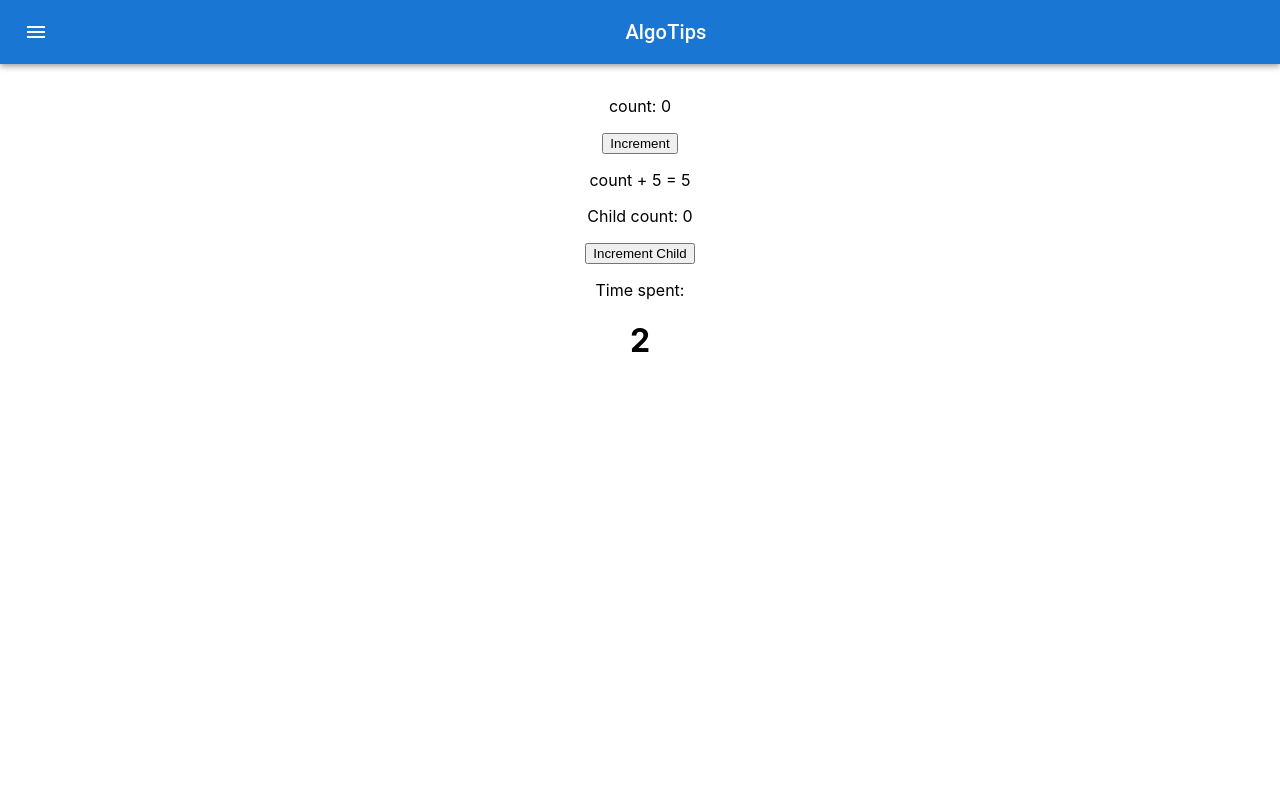
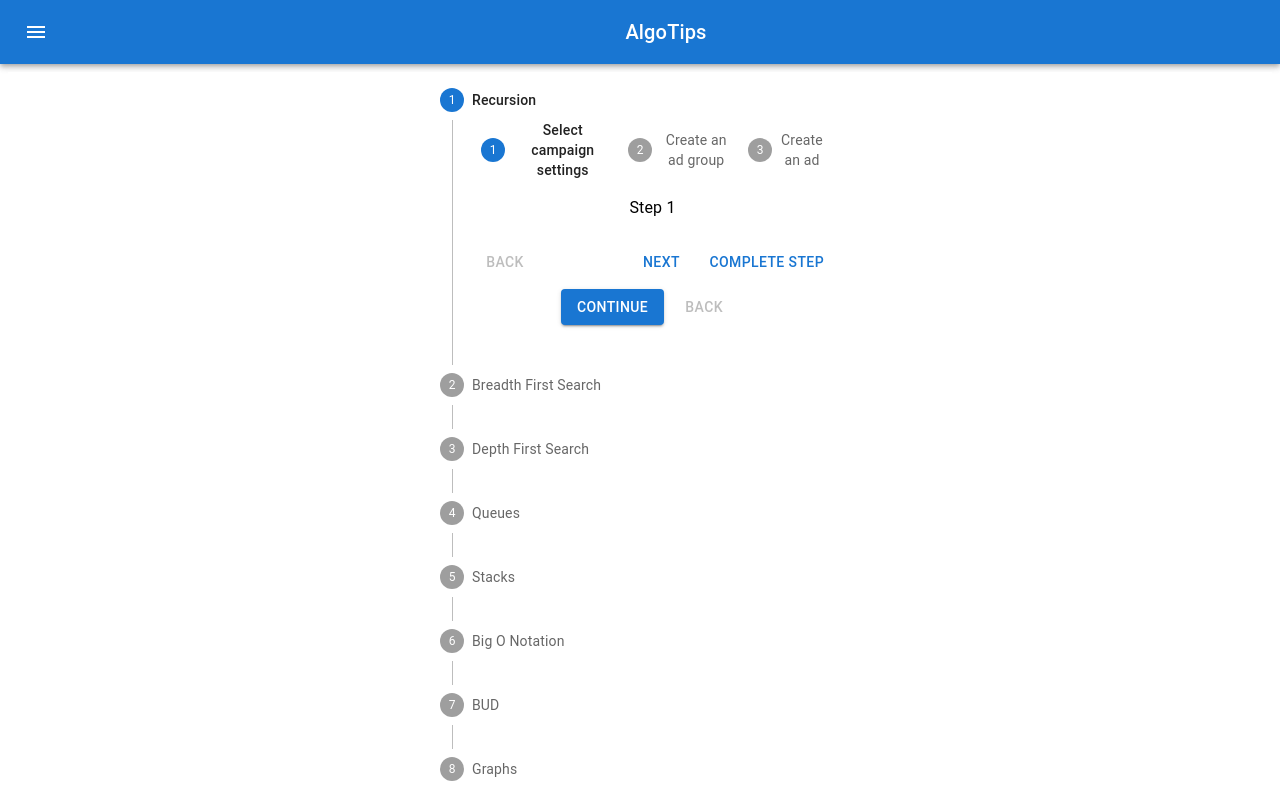
Before and after one commit to stmu009/algotips, a React (Create React App) app: page / in a window 1280 px wide. Shown: the top 787 px of the page. Built offline with nearby package versions, Linux system fonts and the light colour scheme.

Commit message:
Added vertical and horizontal stepper and modified source for the steps for the vertical stepper

```diff
--- /dev/null
+++ b/src/components/HorizontalStepper/HorizontalStepper.js
@@ -0,0 +1,120 @@
+import * as React from 'react';
+import Box from '@mui/material/Box';
+import Stepper from '@mui/material/Stepper';
+import Step from '@mui/material/Step';
+import StepButton from '@mui/material/StepButton';
+import Button from '@mui/material/Button';
+import Typography from '@mui/material/Typography';
+
+// https://mui.com/components/steppers/#CustomizedSteppers.js
+
+const steps = ['Select campaign settings', 'Create an ad group', 'Create an ad'];
+
+export default function HorizontalNonLinearStepper() {
+  const [activeStep, setActiveStep] = React.useState(0);
+  const [completed, setCompleted] = React.useState({});
+
+  const totalSteps = () => {
+    return steps.length;
+  };
+
+  const completedSteps = () => {
+    return Object.keys(completed).length;
+  };
+
+  const isLastStep = () => {
+    return activeStep === totalSteps() - 1;
+  };
+
+  const allStepsCompleted = () => {
+    return completedSteps() === totalSteps();
+  };
+
+  const handleNext = () => {
+    const newActiveStep =
+      isLastStep() && !allStepsCompleted()
+        ? // It's the last step, but not all steps have been completed,
+          // find the first step that has been completed
+          steps.findIndex((step, i) => !(i in completed))
+        : activeStep + 1;
+    setActiveStep(newActiveStep);
+  };
+
+  const handleBack = () => {
+    setActiveStep((prevActiveStep) => prevActiveStep - 1);
+  };
+
+  const handleStep = (step) => () => {
+    setActiveStep(step);
+  };
+
+  const handleComplete = () => {
+    const newCompleted = completed;
+    newCompleted[activeStep] = true;
+    setCompleted(newCompleted);
+    handleNext();
+  };
+
+  const handleReset = () => {
+    setActiveStep(0);
+    setCompleted({});
+  };
+
+  return (
+    <Box sx={{ width: '100%' }}>
+      <Stepper nonLinear activeStep={activeStep}>
+        {steps.map((label, index) => (
+          <Step key={label} completed={completed[index]}>
+            <StepButton color="inherit" onClick={handleStep(index)}>
+              {label}
+              {/* <StepLabel StepIconComponent={QontoStepIcon}>{label}</StepLabel> */}
+            </StepButton>
+          </Step>
+        ))}
+      </Stepper>
+      <div>
+        {allStepsCompleted() ? (
+          <React.Fragment>
+            <Typography sx={{ mt: 2, mb: 1 }}>
+              All steps completed - you&apos;re finished
+            </Typography>
+            <Box sx={{ display: 'flex', flexDirection: 'row', pt: 2 }}>
+              <Box sx={{ flex: '1 1 auto' }} />
+              <Button onClick={handleReset}>Reset</Button>
+            </Box>
+          </React.Fragment>
+        ) : (
+          <React.Fragment>
+            <Typography sx={{ mt: 2, mb: 1 }}>Step {activeStep + 1}</Typography>
+            <Box sx={{ display: 'flex', flexDirection: 'row', pt: 2 }}>
+              <Button
+                color="inherit"
+                disabled={activeStep === 0}
+                onClick={handleBack}
+                sx={{ mr: 1 }}
+              >
+                Back
+              </Button>
+              <Box sx={{ flex: '1 1 auto' }} />
+              <Button onClick={handleNext} sx={{ mr: 1 }}>
+                Next
+              </Button>
+              {activeStep !== steps.length &&
+                (completed[activeStep] ? (
+                  <Typography variant="caption" sx={{ display: 'inline-block' }}>
+                    Step {activeStep + 1} already completed
+                  </Typography>
+                ) : (
+                  <Button onClick={handleComplete}>
+                    {completedSteps() === totalSteps() - 1
+                      ? 'Finish'
+                      : 'Complete Step'}
+                  </Button>
+                ))}
+            </Box>
+          </React.Fragment>
+        )}
+      </div>
+    </Box>
+  );
+}
--- /dev/null
+++ b/src/components/HorizontalStepper/index.js
@@ -0,0 +1,3 @@
+import HorizontalStepper from "./HorizontalStepper";
+
+export default HorizontalStepper;
--- /dev/null
+++ b/src/components/VerticalStepper/VerticalStepper.js
@@ -0,0 +1,104 @@
+import * as React from 'react';
+import Box from '@mui/material/Box';
+import Stepper from '@mui/material/Stepper';
+import Step from '@mui/material/Step';
+import StepLabel from '@mui/material/StepLabel';
+import StepContent from '@mui/material/StepContent';
+import Button from '@mui/material/Button';
+import Paper from '@mui/material/Paper';
+import Typography from '@mui/material/Typography';
+import HorizontalStepper from '../HorizontalStepper';
+import Topics from "../../data/tips";
+
+
+// https://mui.com/components/steppers/#VerticalLinearStepper.js
+
+const steps = Object.keys(Topics).map(x => ( { label: x }));
+
+// [
+//   {
+//     label: 'Select campaign settings',
+//     description: `For each ad campaign that you create, you can control how much
+//               you're willing to spend on clicks and conversions, which networks
+//               and geographical locations you want your ads to show on, and more.`,
+//   },
+//   {
+//     label: 'Create an ad group',
+//     description:
+//       'An ad group contains one or more ads which target a shared set of keywords.',
+//   },
+//   {
+//     label: 'Create an ad',
+//     description: `Try out different ad text to see what brings in the most customers,
+//               and learn how to enhance your ads using features like ad extensions.
+//               If you run into any problems with your ads, find out how to tell if
+//               they're running and how to resolve approval issues.`,
+//   },
+// ];
+
+export default function VerticalLinearStepper() {
+    const [activeStep, setActiveStep] = React.useState(0);
+
+    const handleNext = () => {
+        setActiveStep((prevActiveStep) => prevActiveStep + 1);
+    };
+
+    const handleBack = () => {
+        setActiveStep((prevActiveStep) => prevActiveStep - 1);
+    };
+
+    const handleReset = () => {
+        setActiveStep(0);
+    };
+
+    return (
+        <Box sx={{ maxWidth: 400 }}>
+            <Stepper activeStep={activeStep} orientation="vertical">
+                {steps.map((step, index) => (
+                    <Step key={step.label}>
+                        <StepLabel
+                            optional={
+                                index === steps.length-1 ? (
+                                    <Typography variant="caption">Last step</Typography>
+                                ) : null
+                            }
+                        >
+                            {step.label}
+                        </StepLabel>
+                        <StepContent>
+                            {/* STEP DESCRIPTION to HORIZONTAL STEPPER */}
+                            {/* <Typography>{step.description}</Typography> */}
+                            <HorizontalStepper> </HorizontalStepper>
+                            <Box sx={{ mb: 2 }}>
+                                <div>
+                                    <Button
+                                        variant="contained"
+                                        onClick={handleNext}
+                                        sx={{ mt: 1, mr: 1 }}
+                                    >
+                                        {index === steps.length - 1 ? 'Finish' : 'Continue'}
+                                    </Button>
+                                    <Button
+                                        disabled={index === 0}
+                                        onClick={handleBack}
+                                        sx={{ mt: 1, mr: 1 }}
+                                    >
+                                        Back
+                                    </Button>
+                                </div>
+                            </Box>
+                        </StepContent>
+                    </Step>
+                ))}
+            </Stepper>
+            {activeStep === steps.length && (
+                <Paper square elevation={0} sx={{ p: 3 }}>
+                    <Typography>All steps completed - you&apos;re finished</Typography>
+                    <Button onClick={handleReset} sx={{ mt: 1, mr: 1 }}>
+                        Reset
+                    </Button>
+                </Paper>
+            )}
+        </Box>
+    );
+}
--- /dev/null
+++ b/src/components/VerticalStepper/index.js
@@ -0,0 +1,3 @@
+import VerticalStepper from "./VerticalStepper";
+
+export default VerticalStepper;
--- a/src/components/test.jsx
+++ /dev/null
@@ -1,81 +0,0 @@
-// import React, { useState, useEffect } from "react";
-import React from "react";
-// const React = require('react');
-const {useState, useEffect} = React;
-// const {useState, useEffect} = require('react');
-
-export default function Parent() {
-  //TODO: split up state
-  const [state, setState] = useState({ count: 0 });
-
-  return (
-    <div>
-      {/* Changed from variable to object */}
-      <p>count: {state.count}</p>
-      <button
-        onClick={() => {
-          setState((c) => {
-            return { count: c.count++};
-          });
-        }}
-      >
-        Increment
-      </button>
-      <ChildPrint state={state} />
-      <ChildWithCount parentCount={state} />
-      <p>
-        Time spent: <Counter />
-      </p>
-    </div>
-  );
-}
-
-function ChildPrint({ state: {count} }) {
-  //?: deconstructed state
-//   console.log("state :>> ", { state });
-  console.log("state.count :>> ", count
-  //state.count
-  );
-
-//   state.count = state.count + 5;
-
-  //TODO: more appropriate tag
-  return (
-    <div>
-      <p>count + 5 = {
-          count + 5
-        //   state.count+5
-        } </p>
-    </div>
-  );
-}
-
-function ChildWithCount({ parentCount }) {
-  const [childCount, setChildCount] = useState(parentCount.count);
-
-  console.log("childCount :>> ", childCount);
-
-  return (
-    <div>
-      <p>Child count: {childCount}</p>
-
-      <button onClick={()=>setChildCount(c => c+1)}>
-        Increment Child
-      </button>
-    </div>
-  );
-}
-
-function Counter() {
-  let [count, setCount] = useState(0);
-
-  useEffect(() => {
-    //TODO: ?
-    const id = setInterval(() => {
-      setCount(count++);
-    }, 1000);
-     return ()=>  clearInterval(id);
-  }, [count]);
-
-  return <h1>{count}</h1>;
-}
--- a/src/pages/Home/Home.js
+++ b/src/pages/Home/Home.js
@@ -3,7 +3,8 @@
 import Box from "@mui/material/Box";
 import EmailSignUp from "../../components/EmailSignUp";
 import Results from "../../components/Results";
-import Parent from "../../components/test"
+// import Parent from "../../components/test"
+import VerticalStepper from "../../components/VerticalStepper"
 
 const Home = () => {
   return (
@@ -21,7 +22,8 @@
         {
           // <EmailSignUp></EmailSignUp>
           // <ComplexCard/>
-          <Parent></Parent>
+          // <Parent></Parent>
+          <VerticalStepper></VerticalStepper>
           // <Results></Results>
         }
 
```
Also changed, not shown: src/Notes.md (renamed from src/components/TableOfContents/Notes.md), 1 other file (tests, documents, lock files or other folders).
